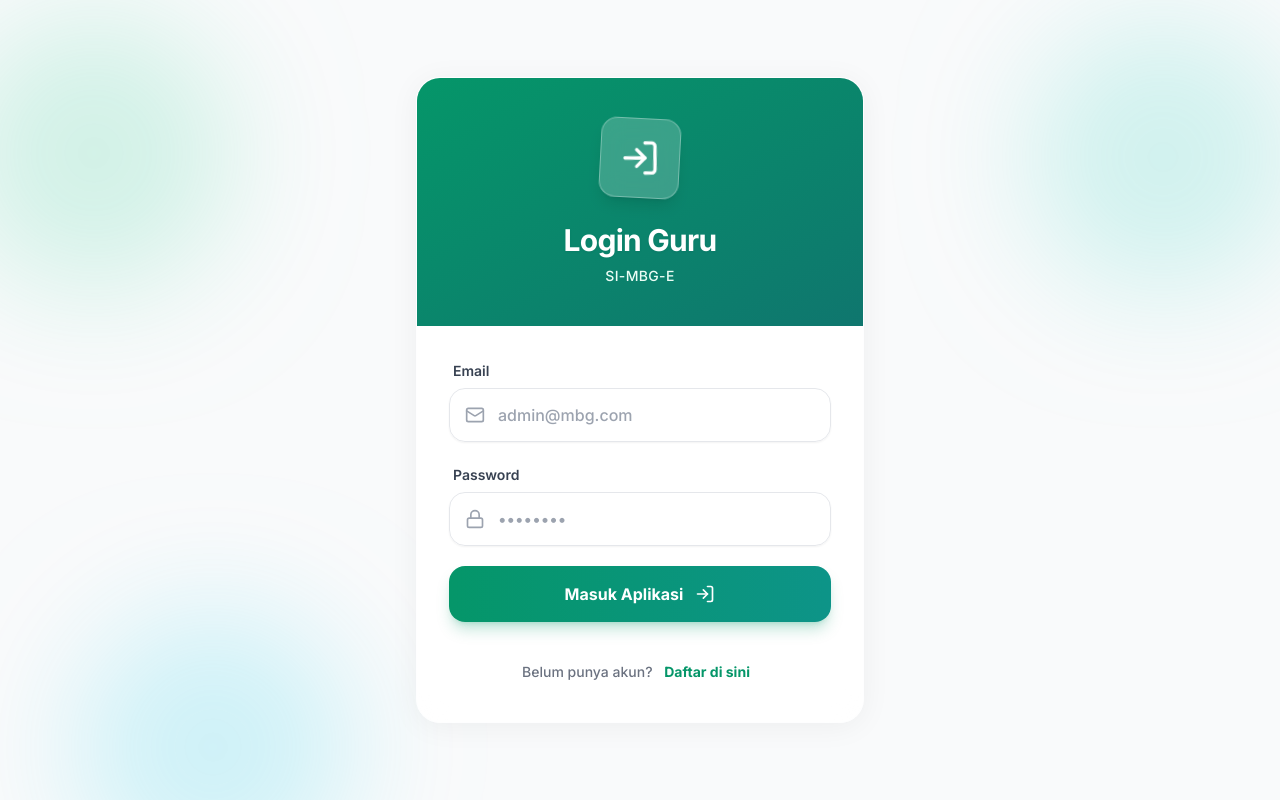
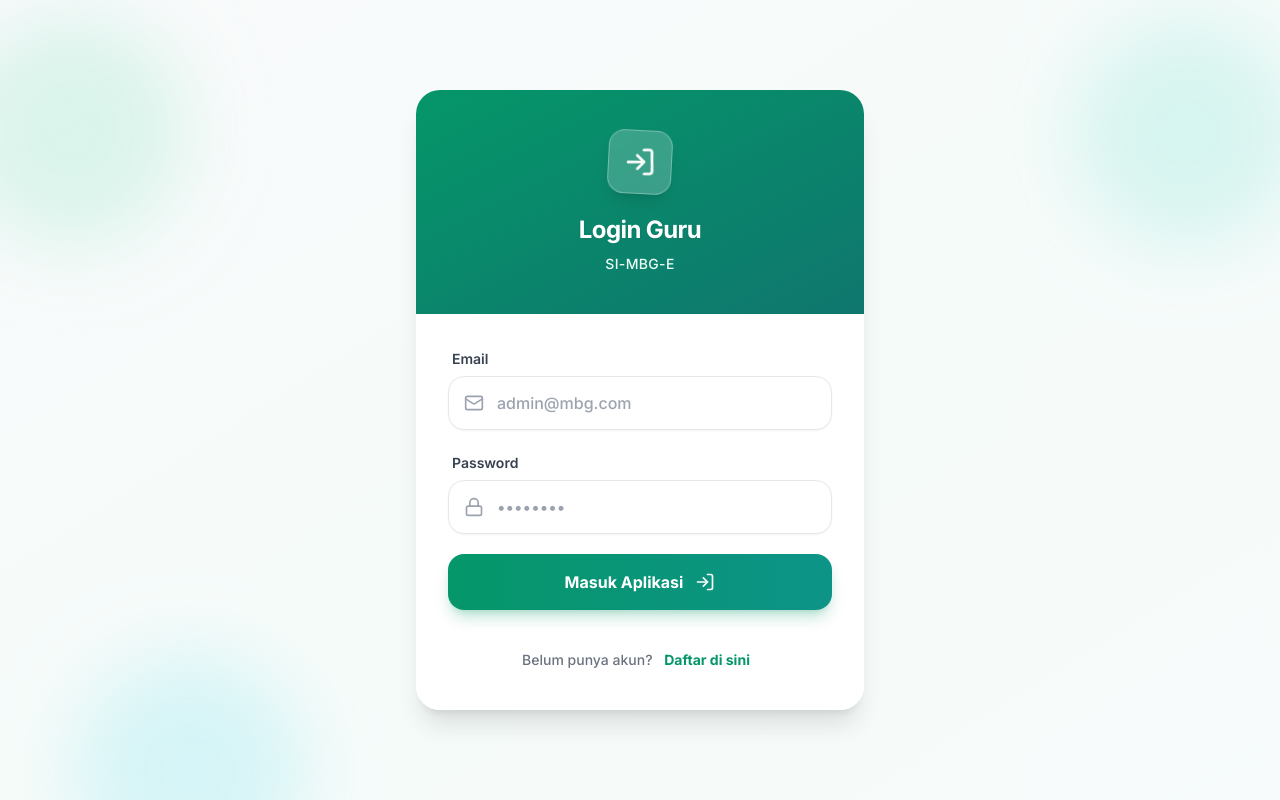
Before and after one commit to imamnawawipro/aplikasi-mbg, a React (Vite) app: page / in a window 1280 px wide. Built offline with nearby package versions, Linux system fonts and the light colour scheme.

Commit message:
feat: Initialize core application with authentication, tab navigation, and PWA enhancements.

```diff
--- a/index.html
+++ b/index.html
@@ -4,7 +4,11 @@
 <head>
   <meta charset="UTF-8" />
   <link rel="icon" type="image/svg+xml" href="/vite.svg" />
-  <meta name="viewport" content="width=device-width, initial-scale=1.0" />
+  <meta name="viewport"
+    content="width=device-width, initial-scale=1.0, maximum-scale=1.0, user-scalable=no, viewport-fit=cover" />
+  <meta name="theme-color" content="#059669" />
+  <meta name="apple-mobile-web-app-capable" content="yes" />
+  <meta name="apple-mobile-web-app-status-bar-style" content="black-translucent" />
   <title>Si-MBG-E</title>
   <link rel="preconnect" href="https://fonts.googleapis.com">
   <link rel="preconnect" href="https://fonts.gstatic.com" crossorigin>
--- a/src/App.tsx
+++ b/src/App.tsx
@@ -68,15 +68,15 @@ function App() {
   }
 
   return (
-    <div className="min-h-screen bg-gray-50 text-gray-900 font-sans pb-28 sm:pb-20">
+    <div className="min-h-screen min-h-[100dvh] bg-gray-50 text-gray-900 font-sans pb-28 sm:pb-20">
 
       {/* Modern Gradient Header */}
       <header
         className={cn(
-          "sticky top-0 z-20 transition-all duration-500 ease-in-out",
+          "sticky top-0 z-20 will-change-transform",
           scrolled
-            ? "bg-white/90 backdrop-blur-xl shadow-glass py-4 border-b border-gray-100"
-            : "bg-gradient-to-r from-emerald-600 to-teal-600 py-10 shadow-lg rounded-b-[2.5rem] mb-6 relative overflow-hidden"
+            ? "bg-white/90 backdrop-blur-xl shadow-sm py-3 border-b border-gray-100/80 transition-all duration-300 ease-out"
+            : "bg-gradient-to-r from-emerald-600 to-teal-600 py-8 sm:py-10 shadow-lg rounded-b-[2rem] mb-4 relative overflow-hidden transition-all duration-300 ease-out"
         )}
       >
         {/* Subtle background element when not scrolled */}
@@ -94,14 +94,14 @@ function App() {
                 Si-MBG-E
               </p>
               <h1 className={cn(
-                "font-extrabold transition-all duration-500 origin-left mt-0.5",
-                scrolled ? "text-xl text-gray-800" : "text-3xl text-white tracking-tight drop-shadow-sm"
+                "font-extrabold origin-left mt-0.5 transition-all duration-300 ease-out",
+                scrolled ? "text-lg text-gray-800" : "text-2xl sm:text-3xl text-white tracking-tight drop-shadow-sm"
               )}>
                 {scrolled ? "Si-MBG-E" : greeting}
               </h1>
               <div className={cn(
-                "overflow-hidden transition-all duration-500",
-                scrolled ? "max-h-0 opacity-0" : "max-h-12 opacity-100 mt-1.5"
+                "overflow-hidden transition-all duration-300 ease-out",
+                scrolled ? "max-h-0 opacity-0" : "max-h-12 opacity-100 mt-1"
               )}>
                 <p className="text-emerald-50 text-sm font-medium flex items-center gap-1.5">
                   <CalendarDays className="w-4 h-4 opacity-80" />
@@ -168,7 +168,7 @@ function App() {
       </main>
 
       {/* Bottom Navigation Bar (Modern) */}
-      <div className="fixed bottom-0 left-0 right-0 z-30 bg-white/90 backdrop-blur-lg border-t border-gray-100 pb-safe pt-2 px-6 shadow-[0_-10px_40px_rgba(0,0,0,0.03)]">
+      <div className="fixed bottom-0 left-0 right-0 z-30 bg-white/95 backdrop-blur-xl border-t border-gray-100/80 pb-safe pt-1 px-4 shadow-[0_-4px_20px_rgba(0,0,0,0.04)]">
         <div className="max-w-md mx-auto flex items-center justify-around h-16 pb-1">
           {/* Tab 1: Menu Harian */}
           <button
--- a/src/components/LoginPage.tsx
+++ b/src/components/LoginPage.tsx
@@ -46,13 +46,13 @@ export function LoginPage() {
     }
 
     return (
-        <div className="relative min-h-screen flex items-center justify-center overflow-hidden bg-gray-50 p-4">
-            {/* Background Decorative Elements */}
-            <div className="absolute top-0 -left-10 w-72 h-72 bg-emerald-400 rounded-full mix-blend-multiply filter blur-3xl opacity-20 animate-blob"></div>
-            <div className="absolute top-0 -right-10 w-72 h-72 bg-teal-400 rounded-full mix-blend-multiply filter blur-3xl opacity-20 animate-blob animate-delay-200"></div>
-            <div className="absolute -bottom-20 left-20 w-72 h-72 bg-cyan-400 rounded-full mix-blend-multiply filter blur-3xl opacity-20 animate-blob animate-delay-100"></div>
+        <div className="relative min-h-screen min-h-[100dvh] flex items-center justify-center overflow-hidden bg-gradient-to-br from-gray-50 via-emerald-50/30 to-teal-50/30 p-4">
+            {/* Background Decorative Elements - reduced blur for mobile GPU */}
+            <div className="absolute top-0 -left-10 w-60 h-60 bg-emerald-400 rounded-full mix-blend-multiply filter blur-2xl opacity-15 animate-blob"></div>
+            <div className="absolute top-0 -right-10 w-60 h-60 bg-teal-400 rounded-full mix-blend-multiply filter blur-2xl opacity-15 animate-blob animate-delay-200"></div>
+            <div className="absolute -bottom-20 left-20 w-60 h-60 bg-cyan-400 rounded-full mix-blend-multiply filter blur-2xl opacity-15 animate-blob animate-delay-100"></div>
 
-            <div className="relative glass w-full max-w-md rounded-3xl overflow-hidden shadow-glass animate-fade-in-up">
+            <div className="relative w-full max-w-md rounded-3xl overflow-hidden shadow-xl bg-white animate-fade-in-up">
                 {/* Header */}
                 <div className={cn(
                     "p-10 text-center transition-all duration-500 relative overflow-hidden",
@@ -61,17 +61,17 @@ export function LoginPage() {
                     {/* Inner subtle glow */}
                     <div className="absolute inset-0 bg-white/10 opacity-0 hover:opacity-100 transition-opacity duration-500"></div>
 
-                    <div className="bg-white/20 w-20 h-20 rounded-2xl rotate-3 flex items-center justify-center mx-auto mb-6 backdrop-blur-md shadow-lg border border-white/30 transform transition-transform hover:rotate-12 duration-300">
-                        {isLogin ? <LogIn className="w-10 h-10 text-white -rotate-3" /> : <UserPlus className="w-10 h-10 text-white -rotate-3" />}
+                    <div className="bg-white/20 w-16 h-16 rounded-2xl rotate-3 flex items-center justify-center mx-auto mb-5 backdrop-blur-sm shadow-lg border border-white/30">
+                        {isLogin ? <LogIn className="w-8 h-8 text-white -rotate-3" /> : <UserPlus className="w-8 h-8 text-white -rotate-3" />}
                     </div>
-                    <h2 className="text-3xl font-extrabold text-white tracking-tight drop-shadow-sm">
+                    <h2 className="text-2xl font-extrabold text-white tracking-tight drop-shadow-sm">
                         {isLogin ? 'Login Guru' : 'Daftar Akun'}
                     </h2>
                     <p className="text-emerald-50 text-sm font-medium mt-2 tracking-wide uppercase">Si-MBG-E</p>
                 </div>
 
                 {/* Form */}
-                <div className="p-8 bg-white/60 backdrop-blur-md">
+                <div className="p-6 sm:p-8 bg-white">
                     <form onSubmit={handleAuth} className="space-y-5">
                         {message && (
                             <div className={cn(
--- a/src/index.css
+++ b/src/index.css
@@ -71,28 +71,85 @@
 @layer base {
   * {
     @apply border-border;
+    -webkit-tap-highlight-color: transparent;
   }
+
+  html {
+    scroll-behavior: smooth;
+    -webkit-overflow-scrolling: touch;
+    overscroll-behavior-y: none;
+  }
+
   body {
     @apply bg-gray-50 text-foreground antialiased;
+    -webkit-font-smoothing: antialiased;
+    -moz-osx-font-smoothing: grayscale;
+    text-rendering: optimizeLegibility;
+    overscroll-behavior-y: none;
+    padding-top: env(safe-area-inset-top);
   }
+}
+
+/* Custom Scrollbar (thin on mobile) */
+::-webkit-scrollbar {
+  width: 4px;
+  height: 4px;
+}
+
+::-webkit-scrollbar-track {
+  background: transparent;
+}
+
+::-webkit-scrollbar-thumb {
+  background: rgba(0, 0, 0, 0.12);
+  border-radius: 10px;
+}
+
+::-webkit-scrollbar-thumb:hover {
+  background: rgba(0, 0, 0, 0.25);
+}
+
+/* Safe Area Bottom Padding utility */
+.pb-safe {
+  padding-bottom: max(0.75rem, env(safe-area-inset-bottom));
+}
+
+/* Touch optimizations for interactive elements */
+button,
+a,
+input,
+select,
+textarea {
+  touch-action: manipulation;
+}
+
+/* GPU acceleration for animated containers */
+.will-change-transform {
+  will-change: transform;
+  transform: translateZ(0);
 }
 
 @layer utilities {
   .glass {
     @apply bg-white/70 backdrop-blur-lg border border-white/40 shadow-glass;
   }
+
   .glass-dark {
     @apply bg-gray-900/70 backdrop-blur-lg border border-gray-800/40;
   }
+
   .gradient-text {
     @apply bg-clip-text text-transparent bg-gradient-to-r from-emerald-600 to-teal-600;
   }
+
   .animate-delay-100 {
     animation-delay: 100ms;
   }
+
   .animate-delay-200 {
     animation-delay: 200ms;
   }
+
   .animate-delay-300 {
     animation-delay: 300ms;
   }
```
Also changed, not shown: src/components/StudentList.tsx (+12 -12 lines).
